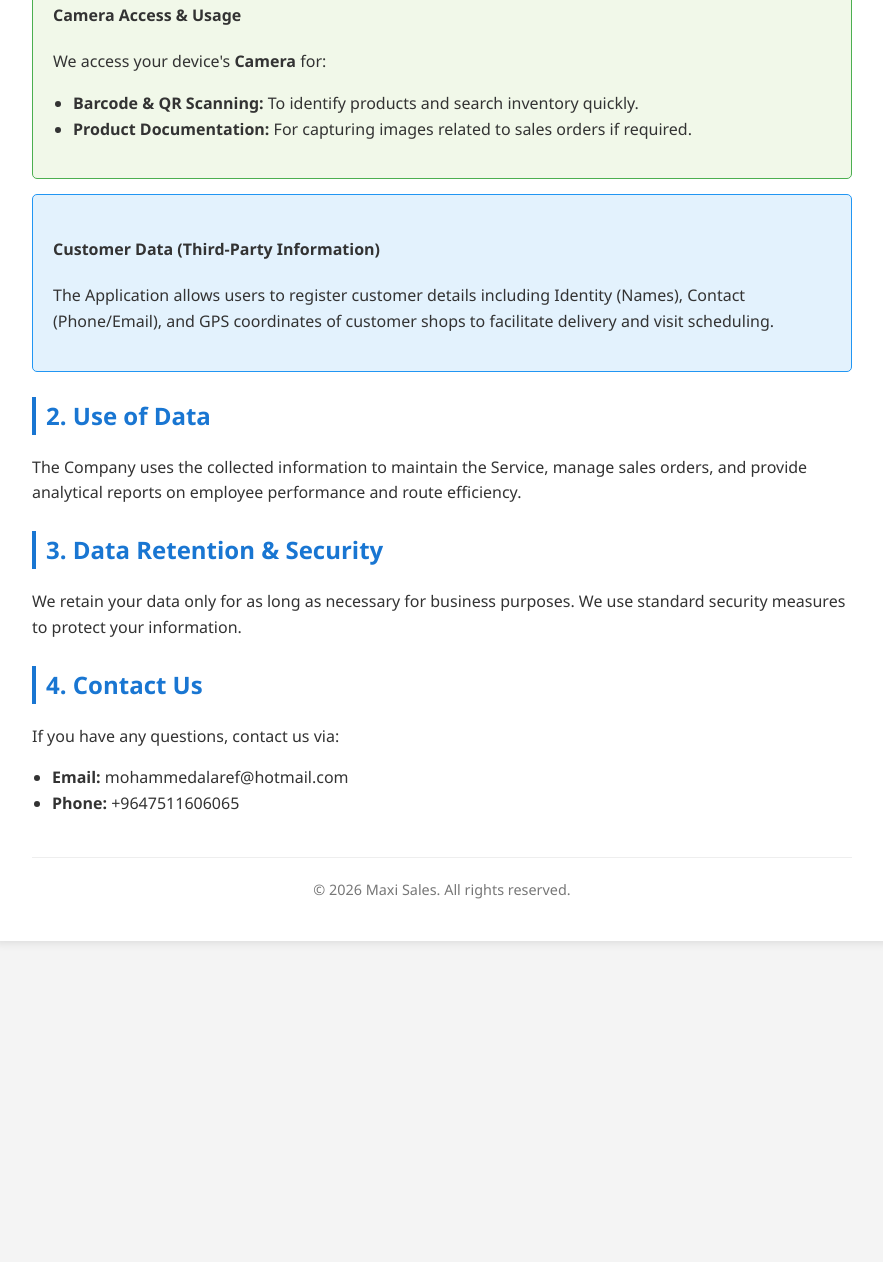
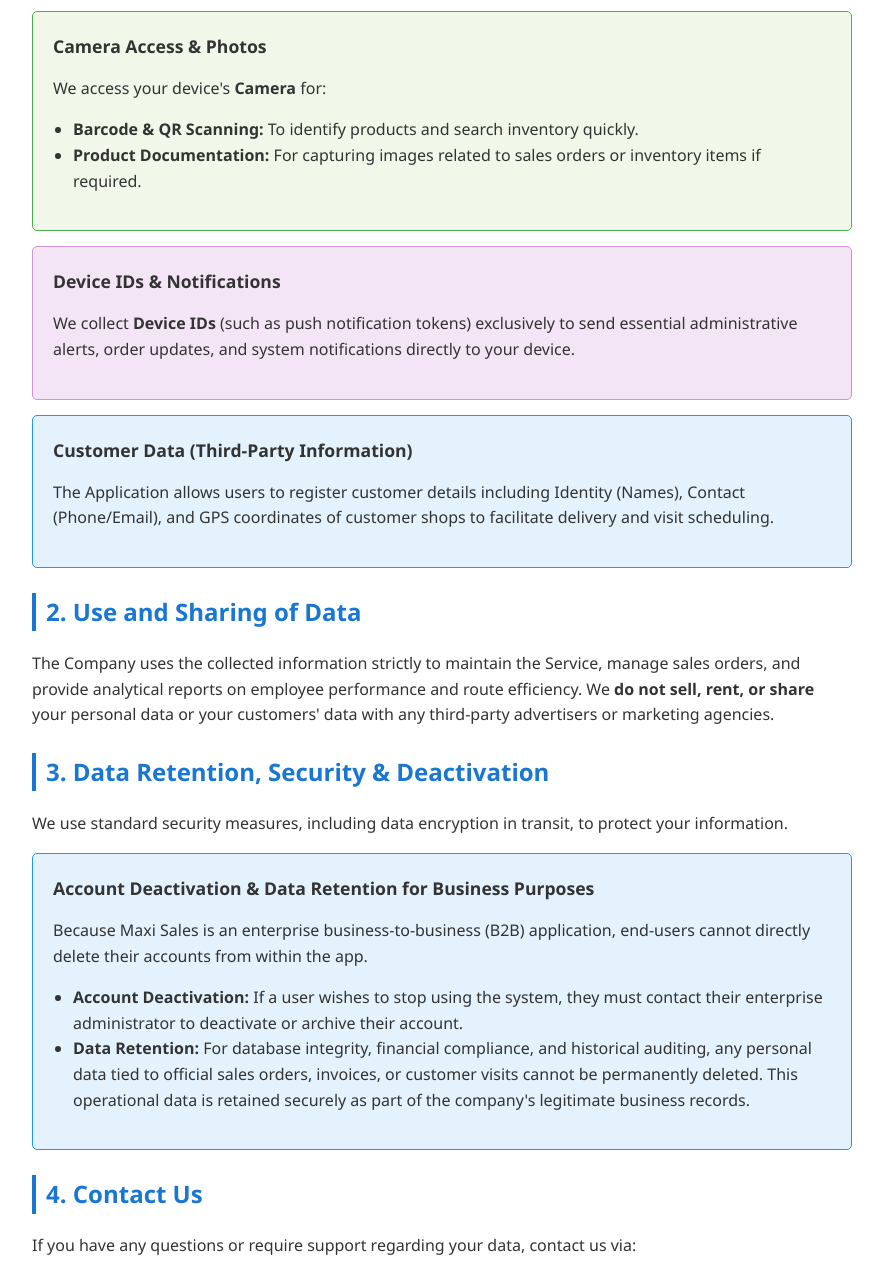
Before and after one commit to MedoMedo1988/maxi-sales-policy, a plain HTML site: page index.html in a window 1280 px wide. Shown: the part 1016-2278 px from the top of the page, without its empty margins (198-1081 px from the left). Before the commit the page ends 1987 px from the top, so only its background shows below. Drawn offline with Linux system fonts and the light colour scheme.

Commit message:
Update privacy policy details and formatting

```diff
--- a/index.html
+++ b/index.html
@@ -9,10 +9,12 @@
         .container { background: #fff; padding: 40px; border-radius: 8px; box-shadow: 0 2px 10px rgba(0,0,0,0.1); }
         h1 { color: #d32f2f; border-bottom: 2px solid #d32f2f; padding-bottom: 10px; }
         h2 { color: #1976d2; margin-top: 25px; border-left: 4px solid #1976d2; padding-left: 10px; }
-        h3 { color: #555; }
+        h3 { color: #555; margin-top: 20px; }
+        h4 { margin-top: 0; margin-bottom: 10px; font-size: 1.1em; }
         .highlight-box { background-color: #fff9c4; padding: 20px; border: 1px solid #fbc02d; border-radius: 5px; margin: 15px 0; }
         .customer-box { background-color: #e3f2fd; padding: 20px; border: 1px solid #2196f3; border-radius: 5px; margin: 15px 0; }
         .camera-box { background-color: #f1f8e9; padding: 20px; border: 1px solid #4caf50; border-radius: 5px; margin: 15px 0; }
+        .device-box { background-color: #f3e5f5; padding: 20px; border: 1px solid #ce93d8; border-radius: 5px; margin: 15px 0; }
         ul { padding-left: 20px; }
         footer { margin-top: 40px; font-size: 0.9em; color: #777; text-align: center; border-top: 1px solid #eee; padding-top: 20px; }
     </style>
@@ -20,16 +22,18 @@
 <body>
     <div class="container">
         <h1>Privacy Policy for Maxi Sales</h1>
-        <p><strong>Last updated: April 21, 2026</strong></p>
+        <p><strong>Last updated: April 24, 2026</strong></p>
 
         <p>This Privacy Policy describes Our policies and procedures on the collection, use and disclosure of Your information when You use the Service and tells You about Your privacy rights.</p>
 
-        <h2>1. Personal Data Collection</h2>
-        <p>While using Our Service, We may ask You to provide personally identifiable information such as your Email, Full Name, and Phone Number.</p>
+        <h2>1. Information Collection</h2>
+
+        <h3>Personal Data & Enterprise Accounts</h3>
+        <p>While using Our Service, We may ask You to provide personally identifiable information such as your Email, Full Name, Phone Number, and <b>User IDs</b>. Accounts are strictly provisioned and managed by the employer or enterprise administrator.</p>
 
         <div class="highlight-box">
             <h4>Live Tracking & Background Location</h4>
-            <p>Our Application collects <b>Location Data</b> to support advanced field sales operations and fleet management. This data is used for:</p>
+            <p>Our Application collects <b>Precise Location Data</b> to support advanced field sales operations and fleet management. This data is used for:</p>
             <ul>
                 <li><strong>Performance Monitoring:</strong> Tracking sales representatives' routes during working hours to ensure high operational efficiency.</li>
                 <li><strong>Attendance & Work Hours:</strong> Calculating official working hours and verifying visits to company clients.</li>
@@ -40,12 +44,17 @@
         </div>
 
         <div class="camera-box">
-            <h4>Camera Access & Usage</h4>
+            <h4>Camera Access & Photos</h4>
             <p>We access your device's <b>Camera</b> for:</p>
             <ul>
                 <li><strong>Barcode & QR Scanning:</strong> To identify products and search inventory quickly.</li>
-                <li><strong>Product Documentation:</strong> For capturing images related to sales orders if required.</li>
+                <li><strong>Product Documentation:</strong> For capturing images related to sales orders or inventory items if required.</li>
             </ul>
+        </div>
+
+        <div class="device-box">
+            <h4>Device IDs & Notifications</h4>
+            <p>We collect <b>Device IDs</b> (such as push notification tokens) exclusively to send essential administrative alerts, order updates, and system notifications directly to your device.</p>
         </div>
 
         <div class="customer-box">
@@ -53,14 +62,23 @@
             <p>The Application allows users to register customer details including Identity (Names), Contact (Phone/Email), and GPS coordinates of customer shops to facilitate delivery and visit scheduling.</p>
         </div>
 
-        <h2>2. Use of Data</h2>
-        <p>The Company uses the collected information to maintain the Service, manage sales orders, and provide analytical reports on employee performance and route efficiency.</p>
+        <h2>2. Use and Sharing of Data</h2>
+        <p>The Company uses the collected information strictly to maintain the Service, manage sales orders, and provide analytical reports on employee performance and route efficiency. We <strong>do not sell, rent, or share</strong> your personal data or your customers' data with any third-party advertisers or marketing agencies.</p>
 
-        <h2>3. Data Retention & Security</h2>
-        <p>We retain your data only for as long as necessary for business purposes. We use standard security measures to protect your information.</p>
+        <h2>3. Data Retention, Security & Deactivation</h2>
+        <p>We use standard security measures, including data encryption in transit, to protect your information.</p>
+
+        <div class="customer-box">
+            <h4>Account Deactivation & Data Retention for Business Purposes</h4>
+            <p>Because Maxi Sales is an enterprise business-to-business (B2B) application, end-users cannot directly delete their accounts from within the app.</p>
+            <ul>
+                <li><strong>Account Deactivation:</strong> If a user wishes to stop using the system, they must contact their enterprise administrator to deactivate or archive their account.</li>
+                <li><strong>Data Retention:</strong> For database integrity, financial compliance, and historical auditing, any personal data tied to official sales orders, invoices, or customer visits cannot be permanently deleted. This operational data is retained securely as part of the company's legitimate business records.</li>
+            </ul>
+        </div>
 
         <h2>4. Contact Us</h2>
-        <p>If you have any questions, contact us via:</p>
+        <p>If you have any questions or require support regarding your data, contact us via:</p>
         <ul>
             <li><strong>Email:</strong> mohammedalaref@hotmail.com</li>
             <li><strong>Phone:</strong> +9647511606065</li>
```
